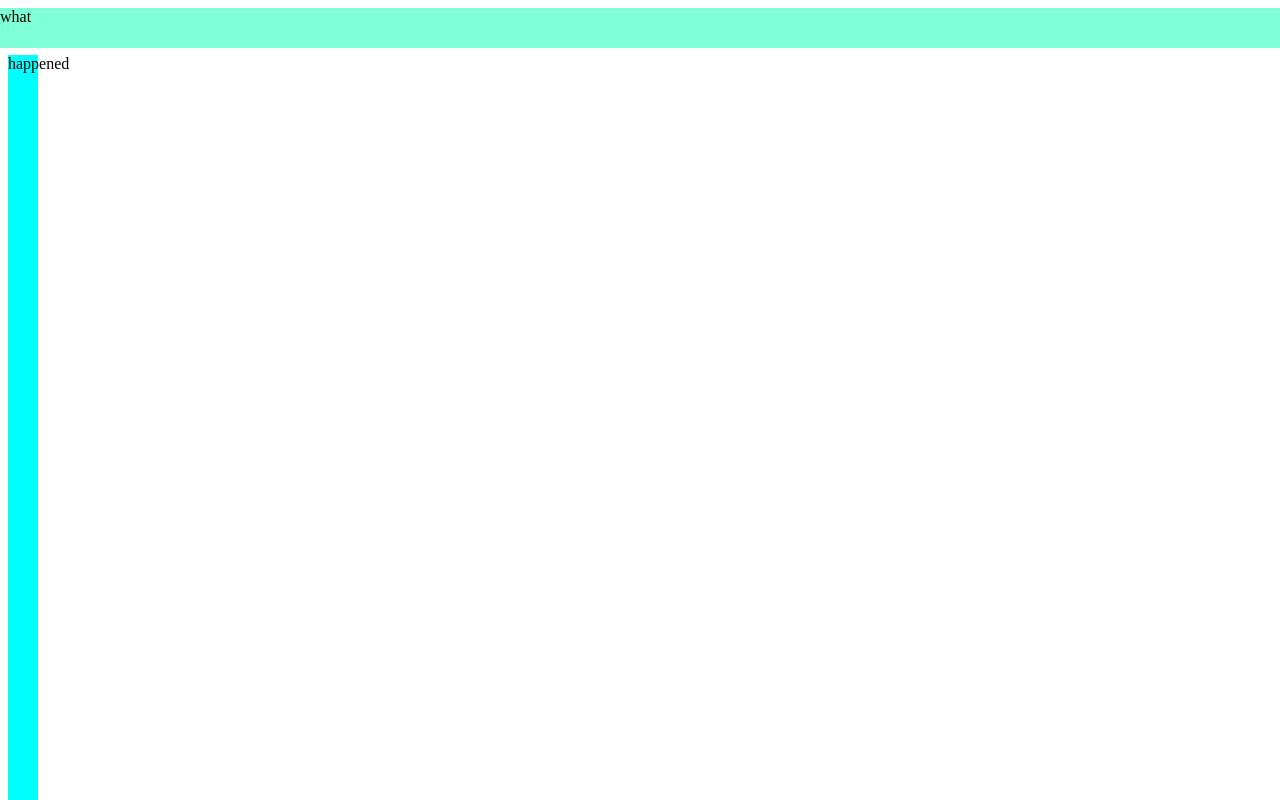
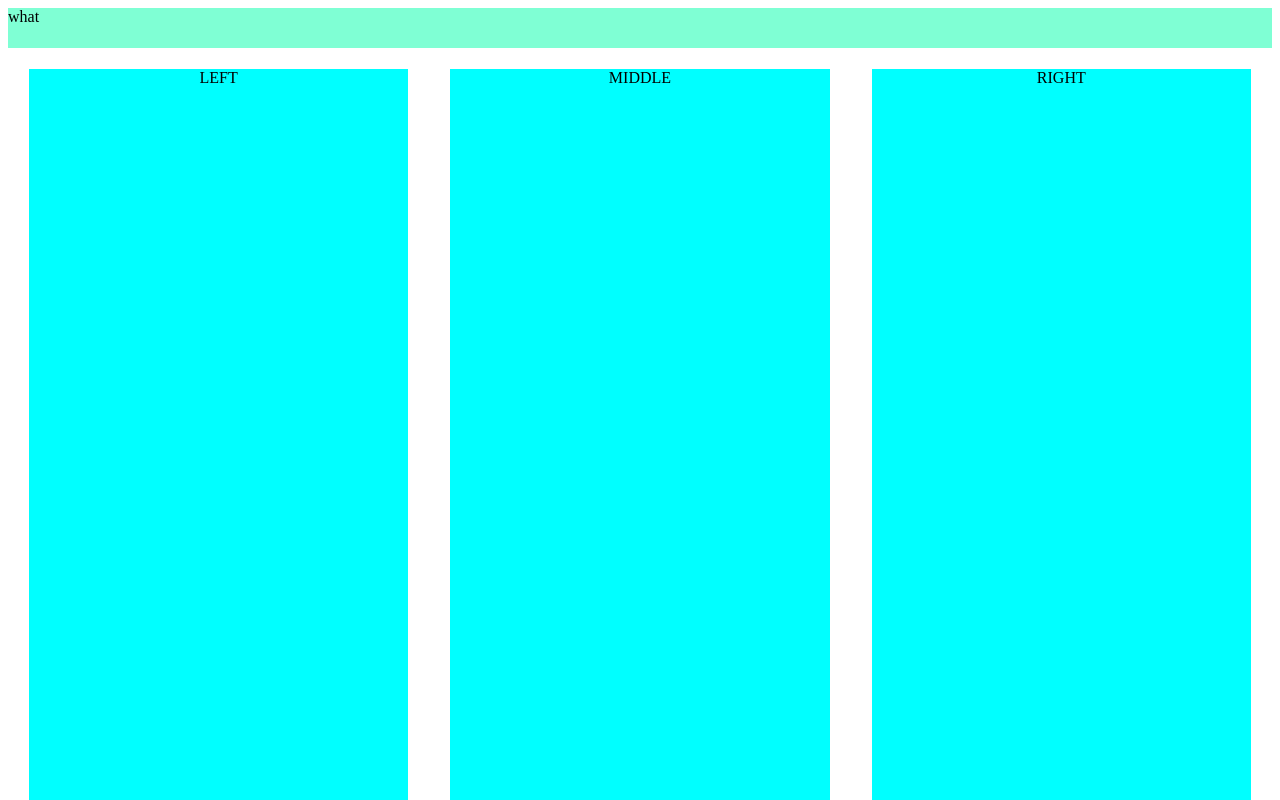
Before and after one commit to JennieJT/html, a plain HTML site: page JanePractice/3-CSS/jingtianThird.html in a window 1280 px wide. Shown: the top 800 px of the page. Drawn offline with Linux system fonts and the light colour scheme; files that its build step writes are made by us from their sources.

Commit message:
the other 2

```diff
--- a/JanePractice/3-CSS/jingtianThird.css
+++ b/JanePractice/3-CSS/jingtianThird.css
@@ -1,22 +1,39 @@
-#fixed{
+body{
+    height:100%;
+}
+#top{
     background-color: aquamarine;
-    position:fixed;
+    position: relative;
     left:0%;
     right:0%;
     height:40px;
 }
 
 #full{
-    position: fixed;
-    top:50px;
-    height:calc(100% - 50px);
-    margin: 5px 0px 0px 0px;
+    position: relative;
+    height:calc(100% - 5px);
+    margin: 5px 5px 5px 5px;
     background-color: aqua;
 }
 
-#takePlace{
+#inside{
     position: relative;
     height:1000px;
     width:30px;
     border-color: bisque;
 }
+
+.row{
+    clear:both;
+    box-sizing:border-box;
+
+}
+.col{
+    float:left;
+    width:calc(90% / 3);
+    margin:calc(5% / 3);
+    background-color: cyan;
+    border:5px white;
+    text-align: center;
+    height:5000px;
+}
--- a/JanePractice/3-CSS/jingtianThird.html
+++ b/JanePractice/3-CSS/jingtianThird.html
@@ -1,5 +1,6 @@
 <!DOCTYPE html>
 <html>
+
 <head>
 
     <meta charset="utf-8">
@@ -8,9 +9,13 @@
 </head>
 
 <body>
-        <div id="fixed">what</div>
-        <div id="full">
-            <div id="takePlace">happened</div>
+        <div id="top">what</div>
+        <div class="row">
+            <div class="col">LEFT</div>
+            <div class="col">MIDDLE</div>
+            <div class="col">RIGHT</div>
         </div>
+
 </body>
+
 </html>
```
Lines whose indentation alone changed are shown as unchanged.
